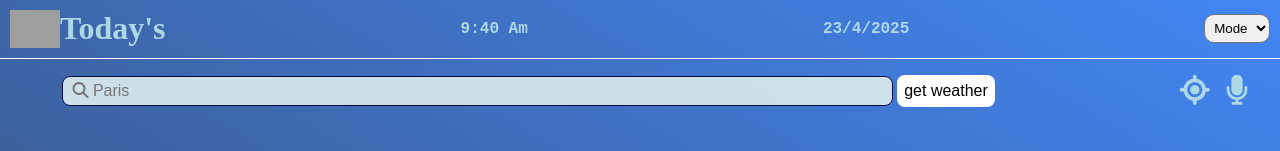
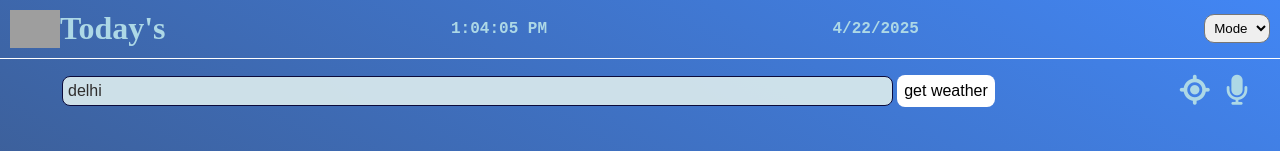
Before and after one commit to vandanafuloria/weather-forecast, a website built with webpack: page src/index.html in a window 1280 px wide. Shown: the top 151 px of the page. Built offline with nearby package versions, Linux system fonts and the light colour scheme; no server answers; grey boxes are pictures that could not be loaded.

Commit message:
date and time update

```diff
--- a/src/index.html
+++ b/src/index.html
@@ -20,10 +20,10 @@
           <h1>Today's</h1>
         </div>
         <div class="time">
-          <h2>9:40 Am</h2>
+          <h2 id="time">9:40 Am</h2>
         </div>
         <div class="date">
-          <h2>23/4/2025</h2>
+          <h2 id="date">23/4/2025</h2>
         </div>
         <div class="mode">
           <select id="mode-select">
--- a/src/index.js
+++ b/src/index.js
@@ -235,3 +235,38 @@ mode.addEventListener("change", function () {
     });
   }
 });
+
+/************************************************** */
+
+const dateEl = document.getElementById("date");
+const timeEl = document.getElementById("time");
+console.log(timeEl);
+
+document.addEventListener("DOMContentLoaded", () => {
+  cityInput.value = "delhi";
+  fetchData();
+  getWeekWeatherData();
+
+  const d = new Date();
+  dateEl.innerText = d.toLocaleDateString();
+
+  setInterval(() => {
+    timeUpdate();
+  }, 1000);
+});
+
+/****************************************************** */
+
+function timeUpdate() {
+  const t = new Date();
+  const options = {
+    hour: "numeric",
+    minute: "2-digit",
+    second: "2-digit",
+    hour12: true, // 👈 this is the key!
+  };
+
+  const formattedTime = t.toLocaleTimeString("en-US", options);
+  console.log(formattedTime); // e.g. "4:36:12 PM"
+  timeEl.textContent = formattedTime;
+}
```
